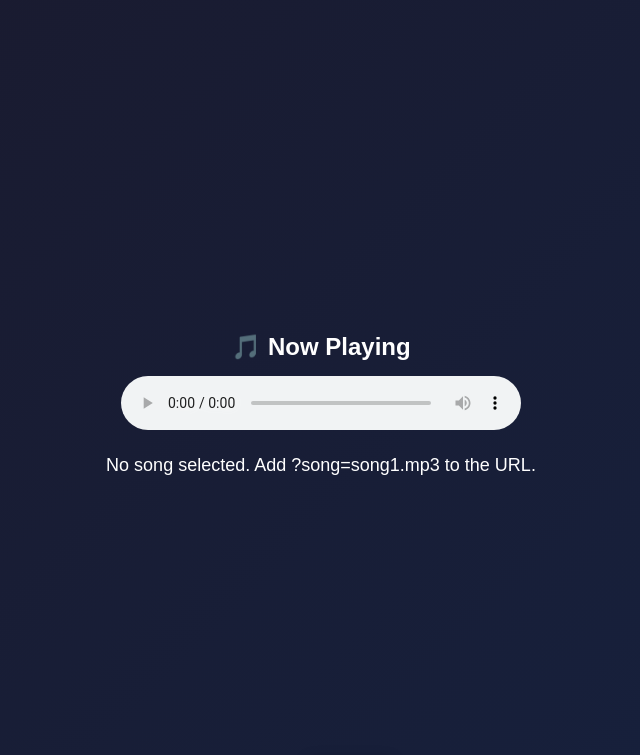
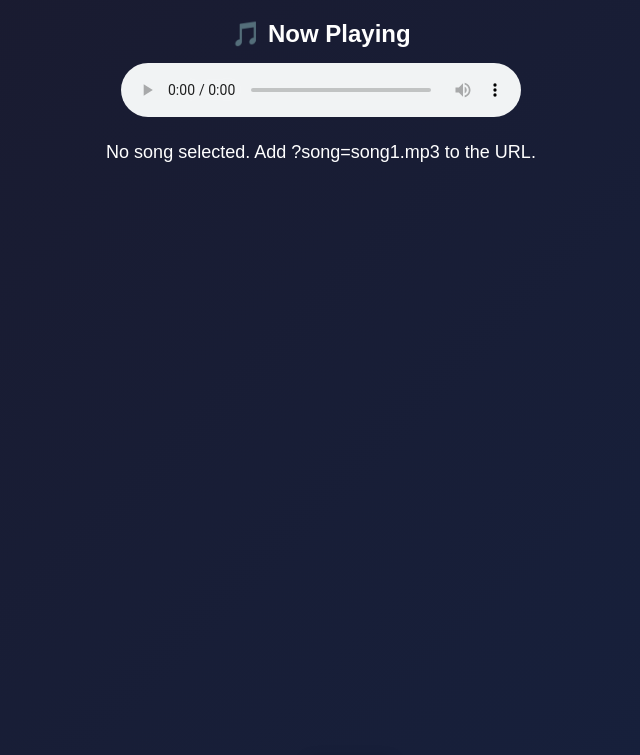
Before and after one commit to zcell27/mp3Scan, a plain HTML site: page index.html in a window 1280 px wide. Shown: the top 755 px of the page, without its empty margins (319-959 px from the left). Drawn offline with Linux system fonts and the light colour scheme.

Commit message:
Update index.html

```diff
--- a/index.html
+++ b/index.html
@@ -12,19 +12,24 @@
 body {
   margin: 0;
   padding: 0;
-      height: 100vh;
-      width: 100vw;
+  min-height: 100vh;
+  width: 100%;
   background: linear-gradient(135deg, #1a1a2e, #16213e);
+  background-attachment: fixed; /* Keeps the gradient fixed during scroll */
+  background-size: cover;
+  background-repeat: no-repeat;
   color: white;
   font-family: "Poppins", sans-serif;
   display: flex;
   flex-direction: column;
-      justify-content: center;
+  justify-content: flex-start;
   align-items: center;
   text-align: center;
   position: relative;
-      overflow: hidden;
+  overflow-y: auto; /* Enable vertical scrolling */
+  scroll-behavior: smooth; /* Smooth scrolling effect */
 }
+
 
     h2 {
       margin-bottom: 15px;
```
Lines whose indentation alone changed are shown as unchanged.
